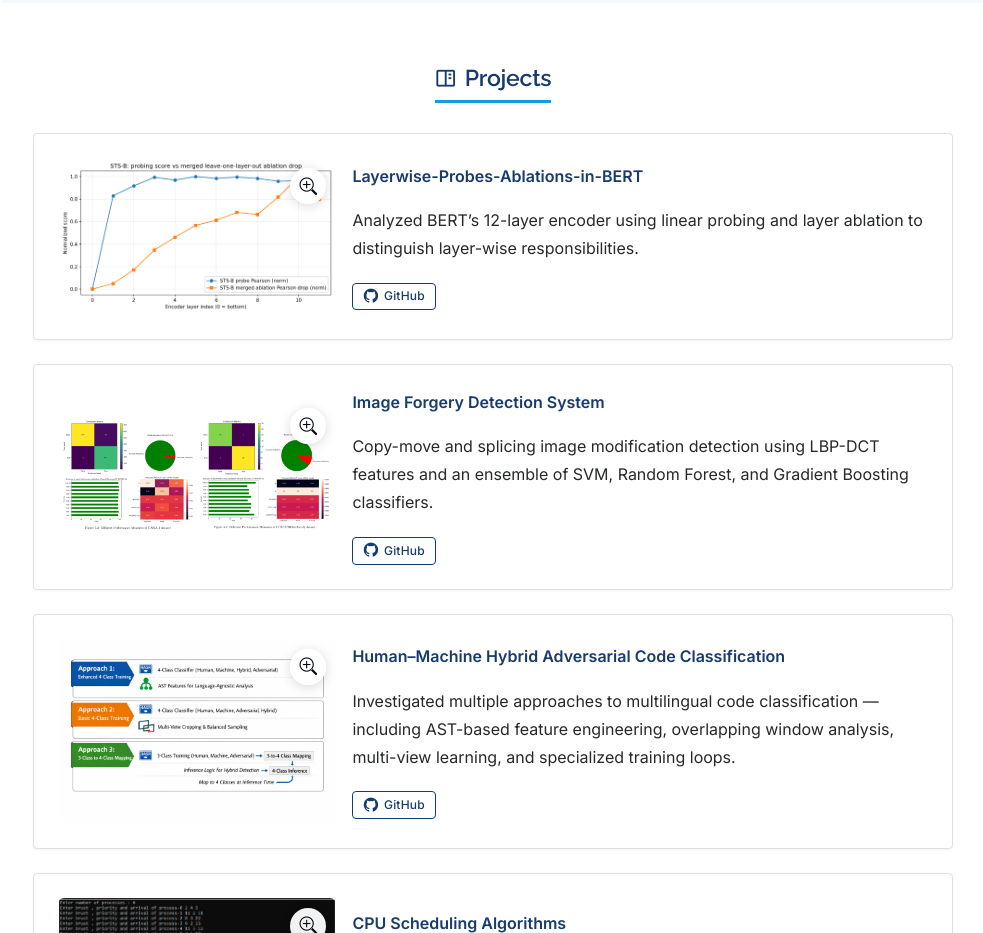
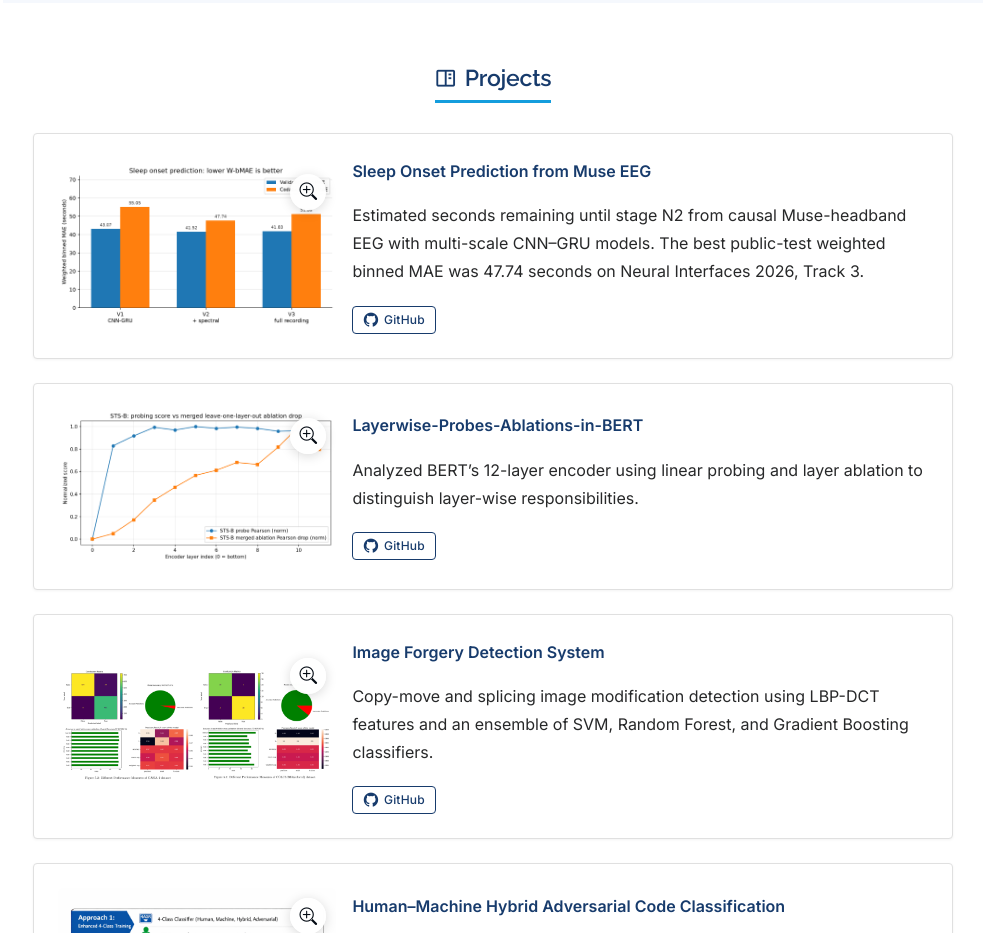
Before and after one commit to mehedihasan88/mehedihasan88.github.io, a plain HTML site: page portfolio/index.html in a window 1280 px wide. Shown: the part 2040-2973 px from the top of the page, without its empty margins (297-1280 px from the left). Drawn offline with Linux system fonts and the light colour scheme.

Commit message:
updated resume and project section

```diff
--- a/portfolio/index.html
+++ b/portfolio/index.html
@@ -222,6 +222,29 @@
                 </div>
 
                 <div class="row">
+                    <!-- Sleep Onset Prediction -->
+                    <div class="col-lg-12 mb-4">
+                        <div class="card h-100 shadow-sm">
+                            <div class="card-body">
+                                <div class="card-content-wrapper image-first">
+                                    <div class="card-image">
+                                        <a href="assets/images/sleep_onset_project.png" class="img-zoom-container glightbox" data-gallery="projects">
+                                            <img src="assets/images/sleep_onset_project.png" alt="Sleep onset prediction from Muse EEG" class="img-fluid rounded" style="max-height: 200px; width: auto;">
+                                            <span class="img-zoom-btn" aria-label="View larger image"><i class="bi bi-zoom-in" aria-hidden="true"></i></span>
+                                        </a>
+                                    </div>
+                                    <div class="card-description">
+                                        <h4 class="card-title mb-3">Sleep Onset Prediction from Muse EEG</h4>
+                                        <p class="card-text">Estimated seconds remaining until stage N2 from causal Muse-headband EEG with multi-scale CNN–GRU models. The best public-test weighted binned MAE was 47.74 seconds on Neural Interfaces 2026, Track 3.</p>
+                                        <div class="mt-3">
+                                            <a href="https://github.com/mehedihasan88/Sleep-Onset-Prediction-from-Wearable-Muse-headband-EEG" class="btn btn-sm btn-outline-primary me-2" target="_blank" rel="noopener"><i class="bi bi-github" aria-hidden="true"></i> GitHub</a>
+                                        </div>
+                                    </div>
+                                </div>
+                            </div>
+                        </div>
+                    </div>
+
                     <!-- Bert Probes Ablations -->
                     <div class="col-lg-12 mb-4">
                         <div class="card h-100 shadow-sm">
```
Also changed, not shown: portfolio/assets/images/sleep_onset_project.png (added), 1 other file.
